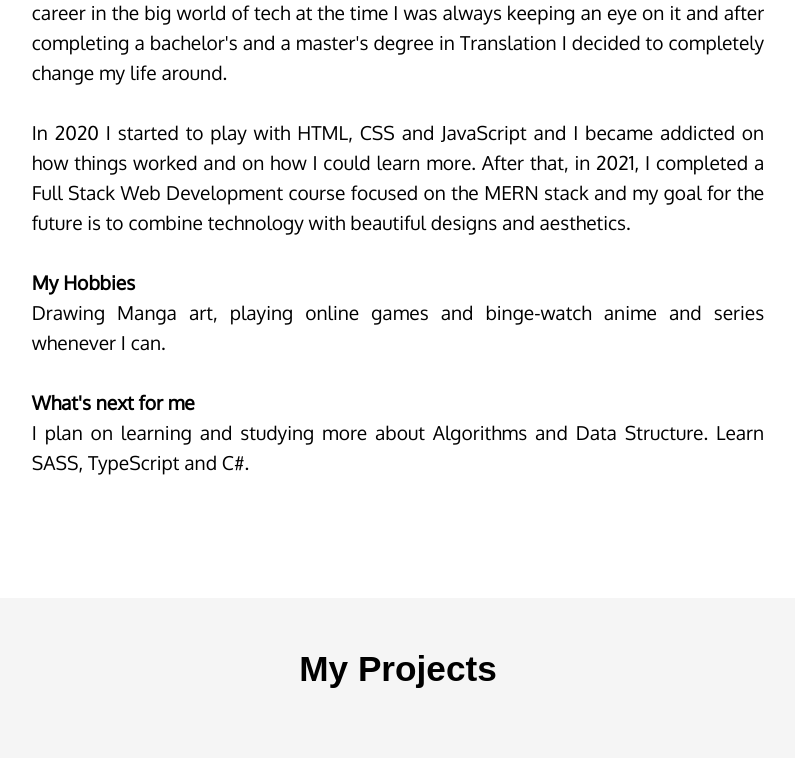
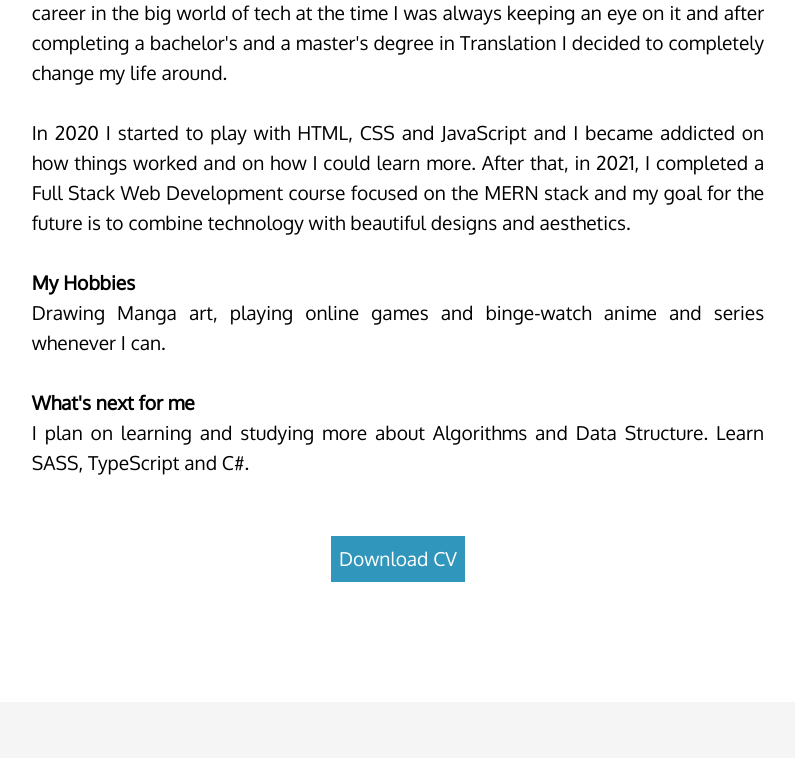
Before and after one commit to Fabio-FG/portfolio, a React (Create React App) app: page / in a window 1280 px wide. Shown: the part 1071-1829 px from the top of the page, without its empty margins (242-1037 px from the left). Built offline with nearby package versions, Linux system fonts and the light colour scheme; a web font is replaced by a local one.

Commit message:
add download cv button in the about me section

```diff
--- /dev/null
+++ b/src/Components/AboutMeText/AboutMeText.css
@@ -0,0 +1,20 @@
+.cv-wrap {
+  display: flex;
+  flex-direction: row;
+  justify-content: center;
+  padding-top: 8%;
+}
+
+.cv-btn {
+  background-color: rgb(49, 150, 187);
+  text-decoration: none;
+  color: white;
+  padding: 8px;
+  transition: all .3s ease;
+}
+
+.cv-btn:hover{
+    transform: scale(1.05);
+    background-color: rgb(34, 32, 32);
+
+}
--- a/src/Components/AboutMeText/AboutMeText.js
+++ b/src/Components/AboutMeText/AboutMeText.js
@@ -1,3 +1,6 @@
+import './AboutMeText.css';
+import myCV from '../../cv/FABIOGUERREIRO_webdevCVEN.pdf'
+
 function AboutMeText() {
   return (
     <>
@@ -30,6 +33,10 @@ function AboutMeText() {
       </p>
       I plan on learning and studying more about Algorithms and Data Structure.
       Learn SASS, TypeScript and C#.
+      <br></br>
+      <div className='cv-wrap'>
+      <a href={myCV} download className='cv-btn'>Download CV</a>
+      </div>
     </>
   );
 }
--- a/src/Components/Footer/Footer.css
+++ b/src/Components/Footer/Footer.css
@@ -35,12 +35,12 @@ footer {
 
   #github-logo{
     filter: invert();
-    transition: .4s;
+    transition: all 0.8s ease;
   }
 
   #github-logo:hover{
     transform: scale(1.5);
-    transition: .4s;
+
   }
 
   @media screen and (max-width: 768px){
--- a/src/Pages/HomePage/HomePage.css
+++ b/src/Pages/HomePage/HomePage.css
@@ -282,7 +282,11 @@
   .project-title-wrapper a{
     margin-left: 15px;
     margin-top: 5px;
+    transition: all 0.2s ease;
+  }
 
+  .project-title-wrapper a:hover{
+    transform: scale(1.2);
 
   }
 
--- a/src/Pages/HomePage/HomePage.js
+++ b/src/Pages/HomePage/HomePage.js
@@ -113,7 +113,8 @@ function HomePage() {
                 />
                 <div className="overlay"></div>
                 <div className="hover-btn">
-                  <a href="google.com" alt="project">
+                  <a href="https://gamelistproject.herokuapp.com/" alt="project" target="_blank"
+                    rel="noreferrer">
                    Live Demo
                   </a>
                 </div>
@@ -123,7 +124,7 @@ function HomePage() {
 
                 <h3 className="project-title">TheGameList</h3>
                 <a
-                    href="https://gamelistproject.herokuapp.com/"
+                    href="https://github.com/YFarias/Ironhacker---Project-2"
                     target="_blank"
                     rel="noreferrer"
                   >
@@ -153,7 +154,8 @@ function HomePage() {
                 />
                 <div className="overlay"></div>
                 <div className="hover-btn">
-                  <a href="google.com" alt="project">
+                  <a href="https://hybridbox.netlify.app/" alt="project" target="_blank"
+                    rel="noreferrer">
                     Live Demo
                   </a>
                 </div>
@@ -163,7 +165,7 @@ function HomePage() {
 
                 <h3 className="project-title">HybridBox</h3>
                 <a
-                    href="https://hybridbox.netlify.app/"
+                    href="https://github.com/Fabio-FG/HybridBox-client"
                     target="_blank"
                     rel="noreferrer"
                   >
@@ -193,7 +195,7 @@ function HomePage() {
                 <div className="hover-btn">
                   <a href="https://spacerunner-thegame.netlify.app/"
                     target="_blank"
-                    rel="noreferrer" alt="project">
+                    rel="noreferrer" alt="project" >
                     Live Demo
                   </a>
                 </div>
```
Also changed, not shown: 1 other file (tests, documents, lock files or other folders).
